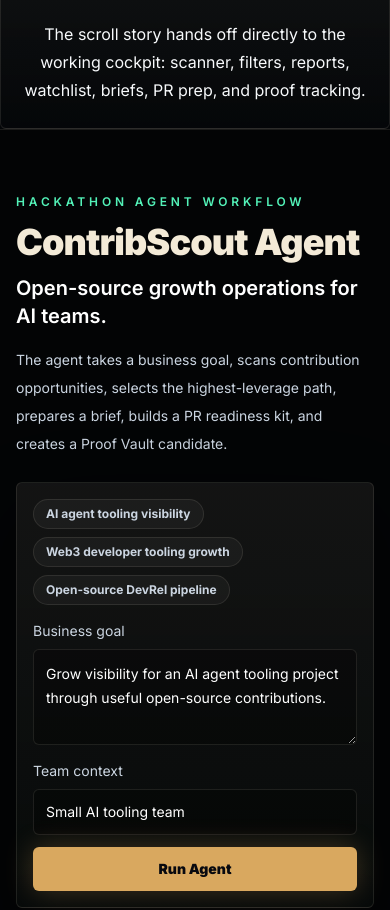
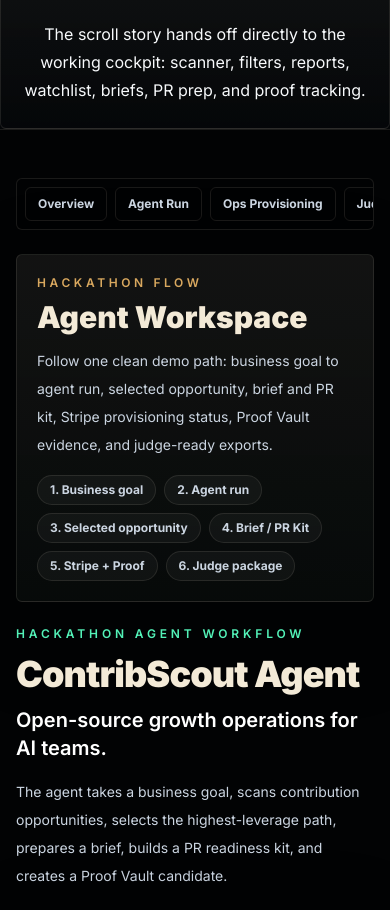
Before and after one commit to Sworntech-dev/contribscout, a Next.js app: page / in a window 390 px wide. Shown: the part 4060-4970 px from the top of the page. Built offline with nearby package versions, Linux system fonts and the light colour scheme.

Commit message:
Polish Agent Workspace UI

```diff
--- a/src/components/agent-demo-mode.tsx
+++ b/src/components/agent-demo-mode.tsx
@@ -190,9 +190,8 @@ export function AgentDemoMode({
   }
 
   return (
-    <section id="agent-demo" className="relative overflow-hidden border-y border-cream/10 bg-black/40 px-4 py-16 sm:px-6 lg:px-8">
-      <div className="absolute inset-0 -z-10 bg-[radial-gradient(circle_at_20%_20%,rgba(128,185,154,0.18),transparent_28%),radial-gradient(circle_at_78%_12%,rgba(244,181,98,0.14),transparent_24%),linear-gradient(180deg,rgba(9,15,12,0.86),rgba(3,5,5,0.98))]" />
-      <div className="mx-auto max-w-7xl space-y-8">
+    <section id="agent-demo" className="scroll-mt-24 space-y-6">
+      <div className="space-y-6">
         <div className="grid gap-6 lg:grid-cols-[0.95fr_1.05fr] lg:items-end">
           <div>
             <p className="text-xs font-semibold uppercase tracking-[0.32em] text-mint">Hackathon agent workflow</p>
@@ -328,6 +327,15 @@ export function AgentDemoMode({
               </Panel>
             </div>
 
+            <section id="ops-provisioning" className="scroll-mt-24 space-y-4">
+              <div>
+                <p className="text-xs font-semibold uppercase tracking-[0.24em] text-warm">Ops provisioning</p>
+                <h3 className="mt-2 text-2xl font-black text-white">Provisioning and evidence</h3>
+                <p className="mt-2 max-w-2xl text-sm leading-6 text-slate-400">
+                  Keep the operations step separate from the agent decision: Stripe shows real configuration status,
+                  and Proof Vault prepares local evidence tracking.
+                </p>
+              </div>
               <div className="grid gap-5 lg:grid-cols-2">
                 <Panel eyebrow="Proof Vault candidate" title="Evidence plan">
                   <div className="space-y-3 text-sm leading-6 text-slate-300">
@@ -401,6 +409,7 @@ export function AgentDemoMode({
                   </div>
                 </Panel>
               </div>
+            </section>
 
             <div className="grid gap-5">
               <Panel eyebrow="Markdown summary" title="Reusable report">
@@ -410,9 +419,14 @@ export function AgentDemoMode({
                   </SecondaryButton>
                   <SecondaryButton onClick={downloadMarkdown}>Download Markdown</SecondaryButton>
                 </div>
-                <pre className="mt-4 max-h-80 overflow-auto rounded-md border border-cream/10 bg-black/40 p-4 text-xs leading-5 text-slate-300">
+                <details className="mt-4 rounded-md border border-cream/10 bg-black/30">
+                  <summary className="cursor-pointer px-4 py-3 text-sm font-bold text-slate-200">
+                    Preview Markdown summary
+                  </summary>
+                  <pre className="max-h-80 overflow-auto border-t border-cream/10 p-4 text-xs leading-5 text-slate-300">
                     {result.markdownSummary}
                   </pre>
+                </details>
               </Panel>
             </div>
           </div>
--- a/src/components/hackathon-demo-stack.tsx
+++ b/src/components/hackathon-demo-stack.tsx
@@ -9,9 +9,70 @@ export function HackathonDemoStack() {
   const [agentRun, setAgentRun] = useState<AgentRunResult | null>(null);
   const [provisioningResult, setProvisioningResult] = useState<ProvisionResponse | null>(null);
   const [proofCandidateSaved, setProofCandidateSaved] = useState(false);
+  const navItems = [
+    { label: "Overview", href: "#agent-workspace-overview" },
+    { label: "Agent Run", href: "#agent-demo" },
+    { label: "Ops Provisioning", href: "#ops-provisioning" },
+    { label: "Judge Package", href: "#judge-demo-package" },
+    { label: "Mission Control", href: "#mission-control" },
+  ];
 
   return (
-    <>
+    <section id="agent-workspace" className="relative overflow-hidden border-y border-cream/10 bg-black/45 px-4 py-12 sm:px-6 lg:px-8">
+      <div className="absolute inset-0 -z-10 bg-[radial-gradient(circle_at_18%_8%,rgba(128,185,154,0.18),transparent_26%),radial-gradient(circle_at_90%_28%,rgba(244,181,98,0.12),transparent_28%),linear-gradient(180deg,rgba(4,8,7,0.96),rgba(2,4,4,0.98))]" />
+      <div className="mx-auto grid max-w-7xl gap-6 lg:grid-cols-[220px_1fr]">
+        <aside className="hidden lg:block">
+          <nav className="sticky top-24 rounded-md border border-cream/10 bg-black/35 p-3 shadow-2xl shadow-black/20 backdrop-blur">
+            <p className="px-3 py-2 text-[11px] font-black uppercase tracking-[0.24em] text-mint">
+              Agent Workspace
+            </p>
+            <div className="mt-2 grid gap-1">
+              {navItems.map((item) => (
+                <a
+                  key={`agent-workspace-nav-${item.href}`}
+                  href={item.href}
+                  className="rounded-md px-3 py-2 text-sm font-semibold text-slate-300 transition hover:bg-white/[0.06] hover:text-white"
+                >
+                  {item.label}
+                </a>
+              ))}
+            </div>
+          </nav>
+        </aside>
+
+        <div className="min-w-0 space-y-6">
+          <div className="lg:hidden">
+            <div className="flex gap-2 overflow-x-auto rounded-md border border-cream/10 bg-black/30 p-2">
+              {navItems.map((item) => (
+                <a
+                  key={`agent-workspace-mobile-nav-${item.href}`}
+                  href={item.href}
+                  className="whitespace-nowrap rounded-md border border-cream/10 px-3 py-2 text-xs font-bold text-slate-300"
+                >
+                  {item.label}
+                </a>
+              ))}
+            </div>
+          </div>
+
+          <div id="agent-workspace-overview" className="premium-panel rounded-md p-5">
+            <p className="text-xs font-semibold uppercase tracking-[0.3em] text-warm">Hackathon flow</p>
+            <h2 className="mt-2 text-3xl font-black text-cream sm:text-4xl">Agent Workspace</h2>
+            <p className="mt-3 max-w-3xl text-sm leading-7 text-slate-300">
+              Follow one clean demo path: business goal to agent run, selected opportunity, brief and PR kit,
+              Stripe provisioning status, Proof Vault evidence, and judge-ready exports.
+            </p>
+            <div className="mt-4 flex flex-wrap gap-2 text-xs font-bold text-slate-300">
+              {["Business goal", "Agent run", "Selected opportunity", "Brief / PR Kit", "Stripe + Proof", "Judge package"].map(
+                (step, index) => (
+                  <span key={`agent-workspace-flow-${step}`} className="rounded-full border border-cream/10 bg-white/[0.04] px-3 py-1.5">
+                    {index + 1}. {step}
+                  </span>
+                ),
+              )}
+            </div>
+          </div>
+
           <AgentDemoMode
             onRunResultChange={setAgentRun}
             onProvisionResultChange={setProvisioningResult}
@@ -22,6 +83,8 @@ export function HackathonDemoStack() {
             provisioningResult={provisioningResult}
             proofCandidateSaved={proofCandidateSaved}
           />
-    </>
+        </div>
+      </div>
+    </section>
   );
 }
--- a/src/components/judge-demo-package.tsx
+++ b/src/components/judge-demo-package.tsx
@@ -49,9 +49,8 @@ export function JudgeDemoPackage({
   }
 
   return (
-    <section id="judge-demo-package" className="relative overflow-hidden border-b border-cream/10 bg-ink px-4 py-16 sm:px-6 lg:px-8">
-      <div className="absolute inset-0 -z-10 bg-[radial-gradient(circle_at_20%_0%,rgba(244,181,98,0.12),transparent_24%),radial-gradient(circle_at_85%_25%,rgba(128,185,154,0.16),transparent_30%)]" />
-      <div className="mx-auto max-w-7xl space-y-6">
+    <section id="judge-demo-package" className="scroll-mt-24 space-y-6">
+      <div className="space-y-6">
         <div className="max-w-3xl">
           <p className="text-xs font-semibold uppercase tracking-[0.32em] text-warm">Judge-ready packet</p>
           <h2 className="mt-3 text-3xl font-black tracking-tight text-cream sm:text-4xl">
@@ -140,9 +139,14 @@ export function JudgeDemoPackage({
                   </SecondaryButton>
                   <SecondaryButton onClick={downloadSummary}>Download Judge Summary</SecondaryButton>
                 </div>
-                <pre className="mt-4 max-h-96 overflow-auto rounded-md border border-cream/10 bg-black/40 p-4 text-xs leading-5 text-slate-300">
-                  {judgeSummary}
-                </pre>
+                <details className="mt-4 rounded-md border border-cream/10 bg-black/30">
+                  <summary className="cursor-pointer px-4 py-3 text-sm font-bold text-slate-200">
+                    Preview judge summary
+                  </summary>
+                  <pre className="max-h-96 overflow-auto border-t border-cream/10 p-4 text-xs leading-5 text-slate-300">
+                    {judgeSummary}
+                  </pre>
+                </details>
               </Panel>
 
               <Panel eyebrow="Demo script" title="1-3 minute walkthrough">
--- a/src/components/mission-control-dashboard.tsx
+++ b/src/components/mission-control-dashboard.tsx
@@ -3,5 +3,9 @@
 import { Dashboard } from "@/components/dashboard";
 
 export function MissionControlDashboard() {
-  return <Dashboard />;
+  return (
+    <section id="mission-control">
+      <Dashboard />
+    </section>
+  );
 }
```
Lines whose indentation alone changed are shown as unchanged.
